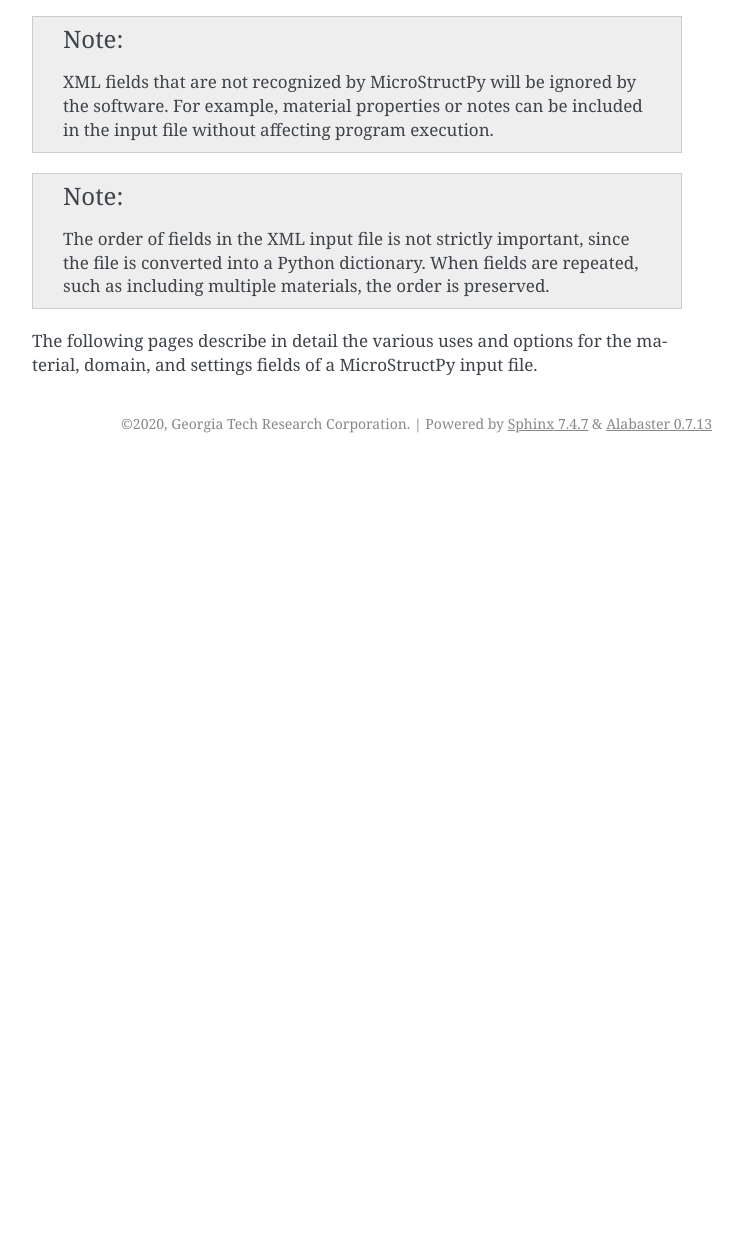
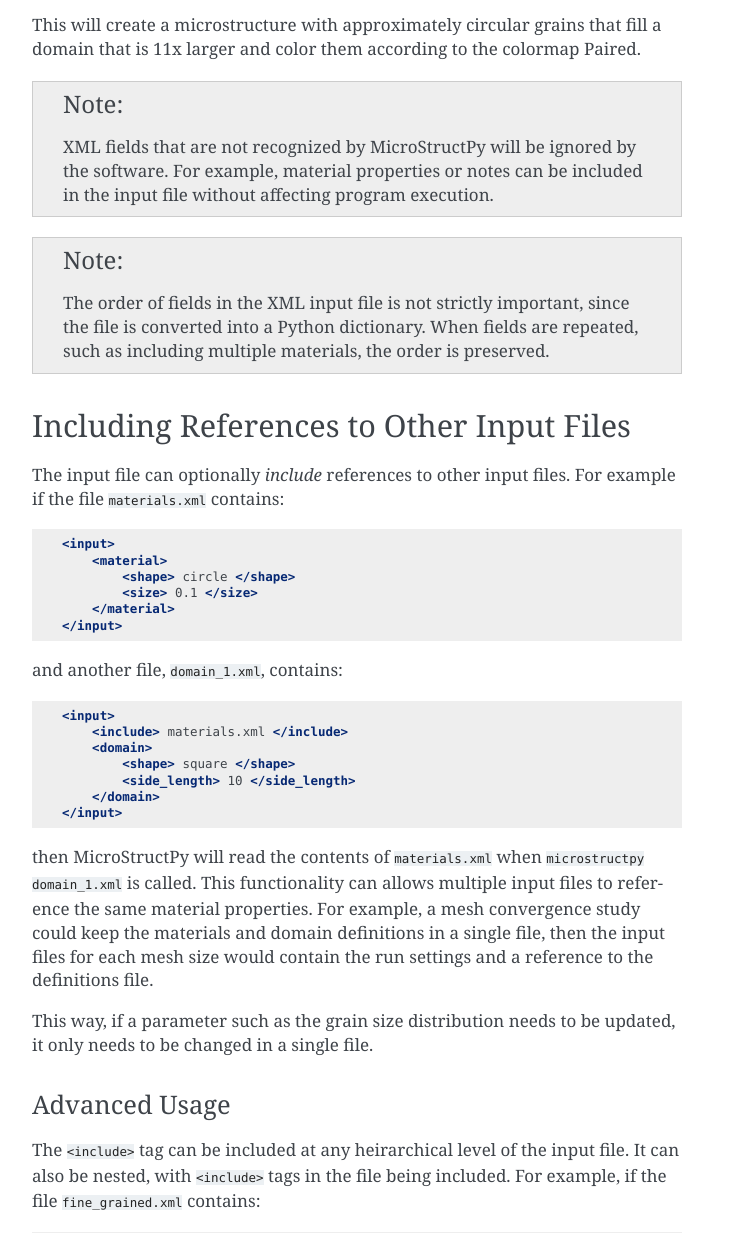
Before and after one commit to kip-hart/MicroStructPy, a Sphinx documentation site: the page built from docs/source/cli/introduction.rst, in a window 1280 px wide and 1400 px high, scrolled down 1263 px, cut to the strip 167-1400 px from the top of the window. Shown: the whole strip, without its empty margins (398-1141 px from the left). Built offline with Sphinx 7.4.7, drawn with Linux system fonts in a browser that asks for light colours; before the commit the page ends 1893 px from its top, so only the background shows below that; some of the changed text lies outside the part shown.

Commit message:
added include tag capability for input files

```diff
--- a/CHANGELOG.rst
+++ b/CHANGELOG.rst
@@ -5,6 +5,12 @@ All notable changes to this project will be documented in this file.
 
 The format is based on `Keep a Changelog`_,
 and this project adheres to `Semantic Versioning`_.
+
+`Unreleased`_
+--------------------------
+Added
+'''''''
+- References within XML input files using the ``<include>`` tag.
 
 `1.3.5`_ -  2020-09-20
 --------------------------
--- a/docs/source/cli/introduction.rst
+++ b/docs/source/cli/introduction.rst
@@ -26,6 +26,9 @@ User-generated input files can be run in a number of ways::
     microstructpy input_*.xml
 
 Both relative and absolute filepaths are acceptable.
+
+The following pages describe in detail the various uses and options for the
+material, domain, and settings fields of a MicroStructPy input file.
 
 .. cli-end
 
@@ -81,5 +84,125 @@ Paired.
     When fields are repeated, such as including multiple materials, the order
     is preserved.
 
-The following pages describe in detail the various uses and options for the
-material, domain, and settings fields of a MicroStructPy input file.
+
+Including References to Other Input Files
+-----------------------------------------
+
+The input file can optionally *include* references to other input files.
+For example if the file ``materials.xml`` contains:
+
+.. code-block:: xml
+
+    <input>
+        <material>
+            <shape> circle </shape>
+            <size> 0.1 </size>
+        </material>
+    </input>
+
+and another file, ``domain_1.xml``, contains:
+
+.. code-block:: xml
+
+    <input>
+        <include> materials.xml </include>
+        <domain>
+            <shape> square </shape>
+            <side_length> 10 </side_length>
+        </domain>
+    </input>
+
+then MicroStructPy will read the contents of ``materials.xml`` when
+``microstructpy domain_1.xml`` is called. This functionality can allows multiple
+input files to reference the same material properties. For example, a mesh
+convergence study could keep the materials and domain definitions in a single
+file, then the input files for each mesh size would contain the run settings
+and a reference to the definitions file.
+
+This way, if a parameter such as the grain size distribution needs to be
+updated, it only needs to be changed in a single file.
+
+Advanced Usage
+++++++++++++++
+
+The ``<include>`` tag can be included at any heirarchical level of the
+input file. It can also be nested, with ``<include>`` tags in the file being
+included. For example, if the file ``fine_grained.xml`` contains:
+
+.. code-block:: xml
+
+    <material>
+        <shape> circle </shape>
+        <size> 0.1 </size>
+    </material>
+
+and the file ``materials.xml`` contains:
+
+
+
+.. code-block:: xml
+
+    <input>
+        <material>
+            <name> Fine 1 </name>
+            <include> fine_grained.xml </include>
+        </material>
+
+        <material>
+            <name> Fine 2 </name>
+            <include> fine_grained.xml </include>
+        </material>
+
+        <material>
+            <name> Coarse </name>
+            <shape> circle </shape>
+            <size> 0.3 </size>
+        </material>
+    </input>
+
+and the file ``input.xml`` contains:
+
+.. code-block:: xml
+
+    <input>
+        <include> materials.xml </include>
+        <domain>
+            <shape> square </shape>
+            <side_length> 20 </side_length>
+        </domain>
+    </input>
+
+then running ``microstructpy input.xml`` would be equivalent to running this
+file:
+
+.. code-block:: xml
+
+    <input>
+        <material>
+            <name> Fine 1 </name>
+            <shape> circle </shape>
+            <size> 0.1 </size>
+        </material>
+
+        <material>
+            <name> Fine 2 </name>
+            <shape> circle </shape>
+            <size> 0.1 </size>
+        </material>
+
+        <material>
+            <name> Coarse </name>
+            <shape> circle </shape>
+            <size> 0.3 </size>
+        </material>
+
+        <domain>
+            <shape> square </shape>
+            <side_length> 20 </side_length>
+        </domain>
+    </input>
+
+
+The ``<include>`` tag can reduce file sizes and the amount of copy/paste for
+microstructures with multiple materials of the same size distribution,
+or multiple runs with the same material.
```
Also changed, not shown: 7 other files.
